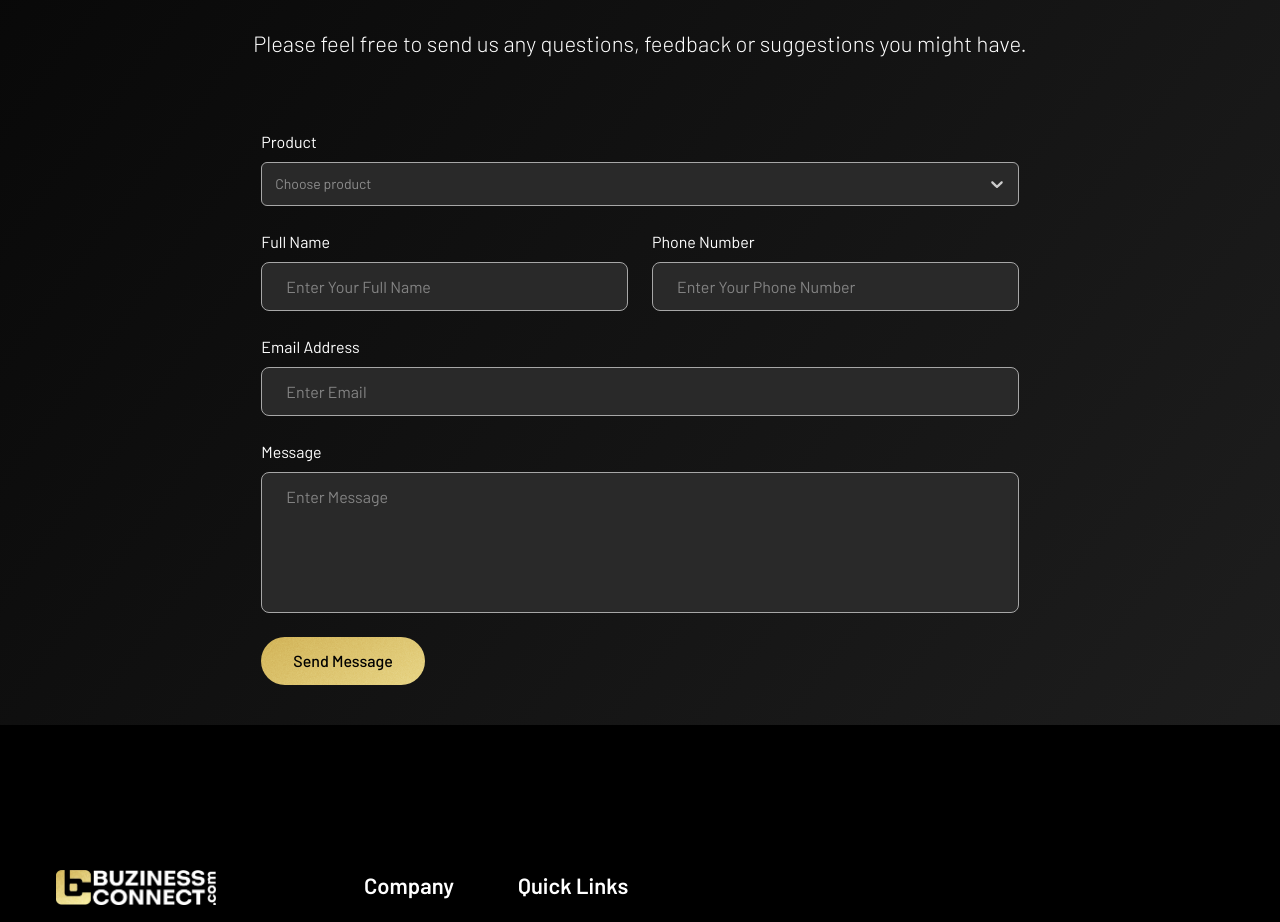
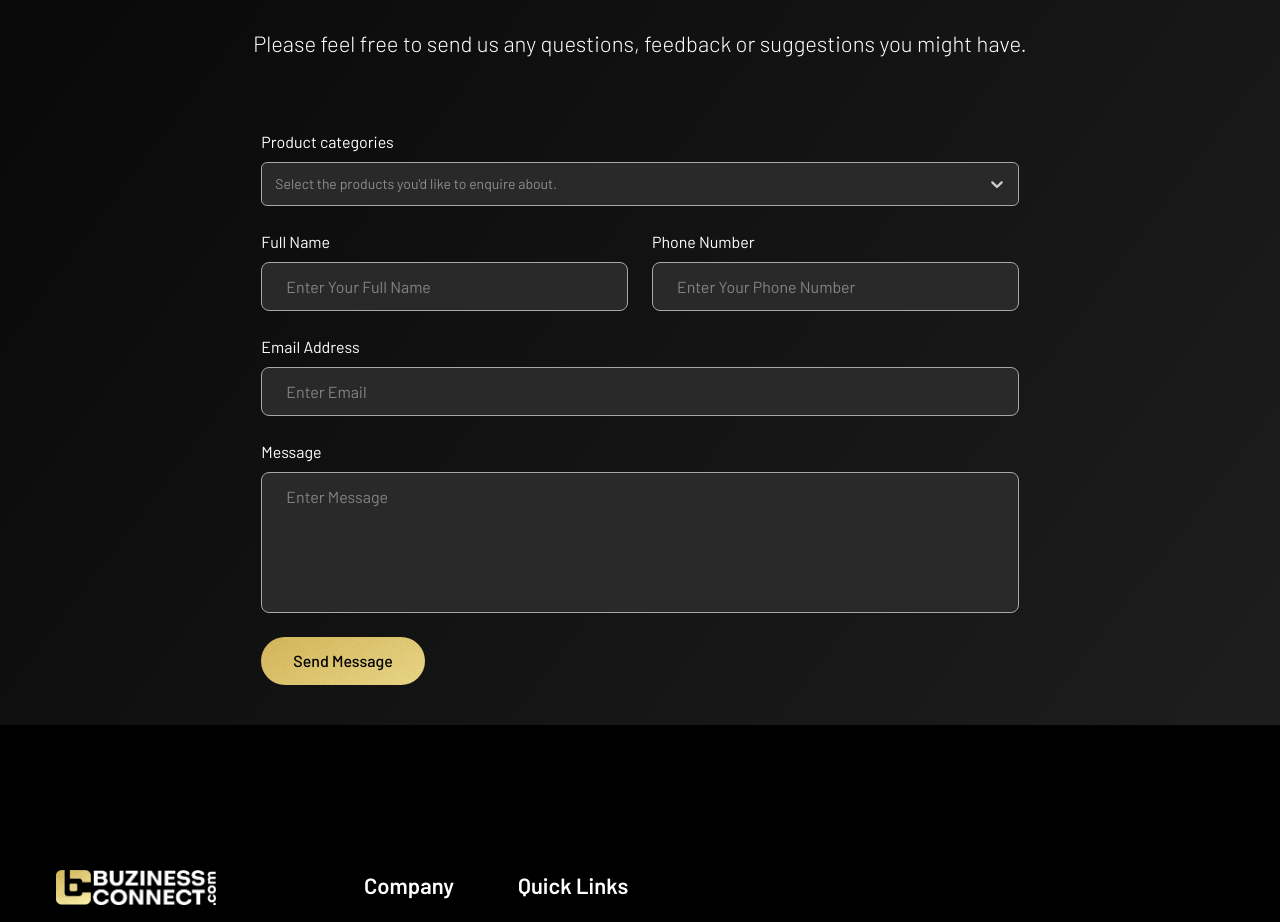
Before and after one commit to XyvinTech/Xcard, a React (Vite) app: page / in a window 1280 px wide. Shown: the part 8068-8990 px from the top of the page. Built offline with nearby package versions, Linux system fonts and the light colour scheme.

Commit message:
#UPDATES

```diff
--- a/src/components/GetInTouch.jsx
+++ b/src/components/GetInTouch.jsx
@@ -50,7 +50,7 @@ const GetInTouch = () => {
             <Grid container spacing={{ xs: 2, sm: 3 }}>
 
               <Grid item xs={12}>
-                <Typography mb={1} fontSize={{ xs: "14px", sm: "16px" }}>Product</Typography>
+                <Typography mb={1} fontSize={{ xs: "14px", sm: "16px" }}>Product categories</Typography>
                 <Controller
                   name="subject"
                   control={control}
@@ -65,7 +65,7 @@ const GetInTouch = () => {
                         { value: "Community Management platform", label: "Community Management platform" },
                         { value: "Franchise Partnership Request", label: "Franchise Partnership Request" },
                       ]}
-                      placeholder="Choose product"
+                      placeholder="Select the products you'd like to enquire about. "
                       {...field}
                     />
                   )}
```
